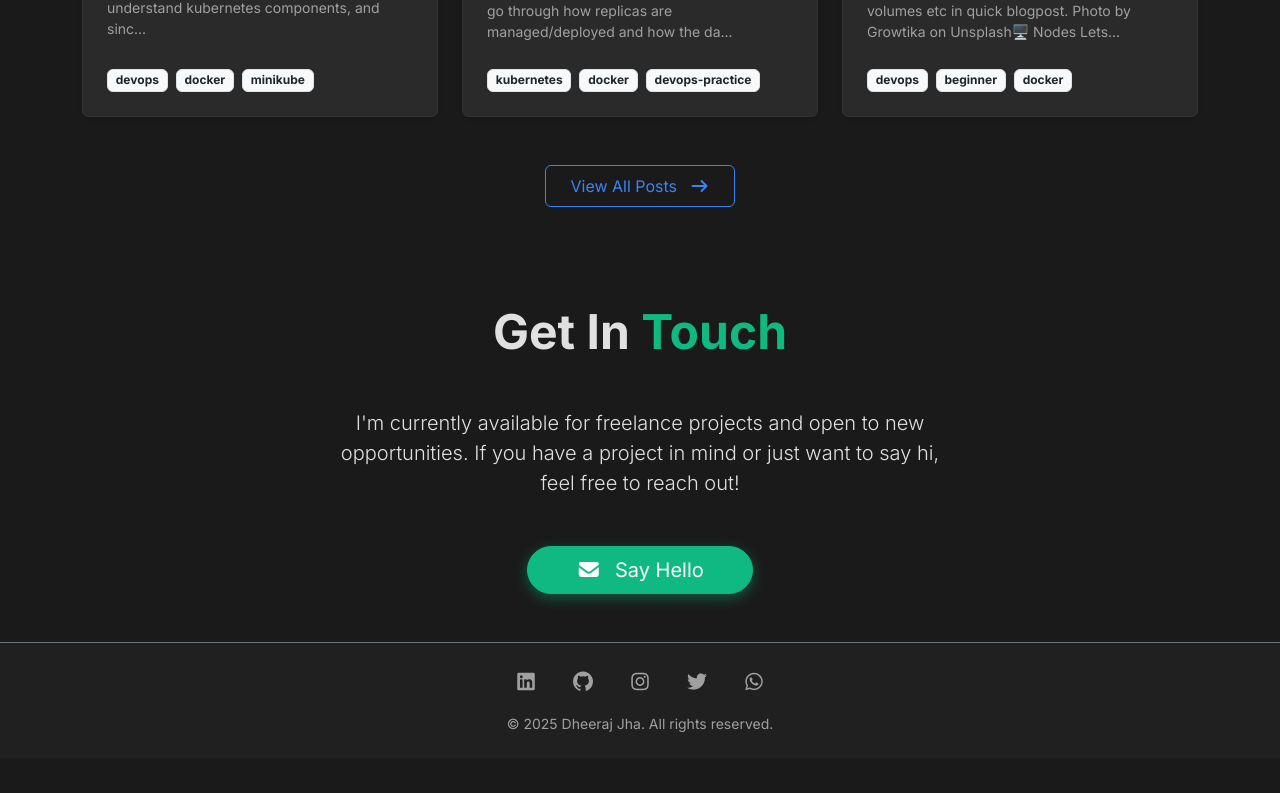
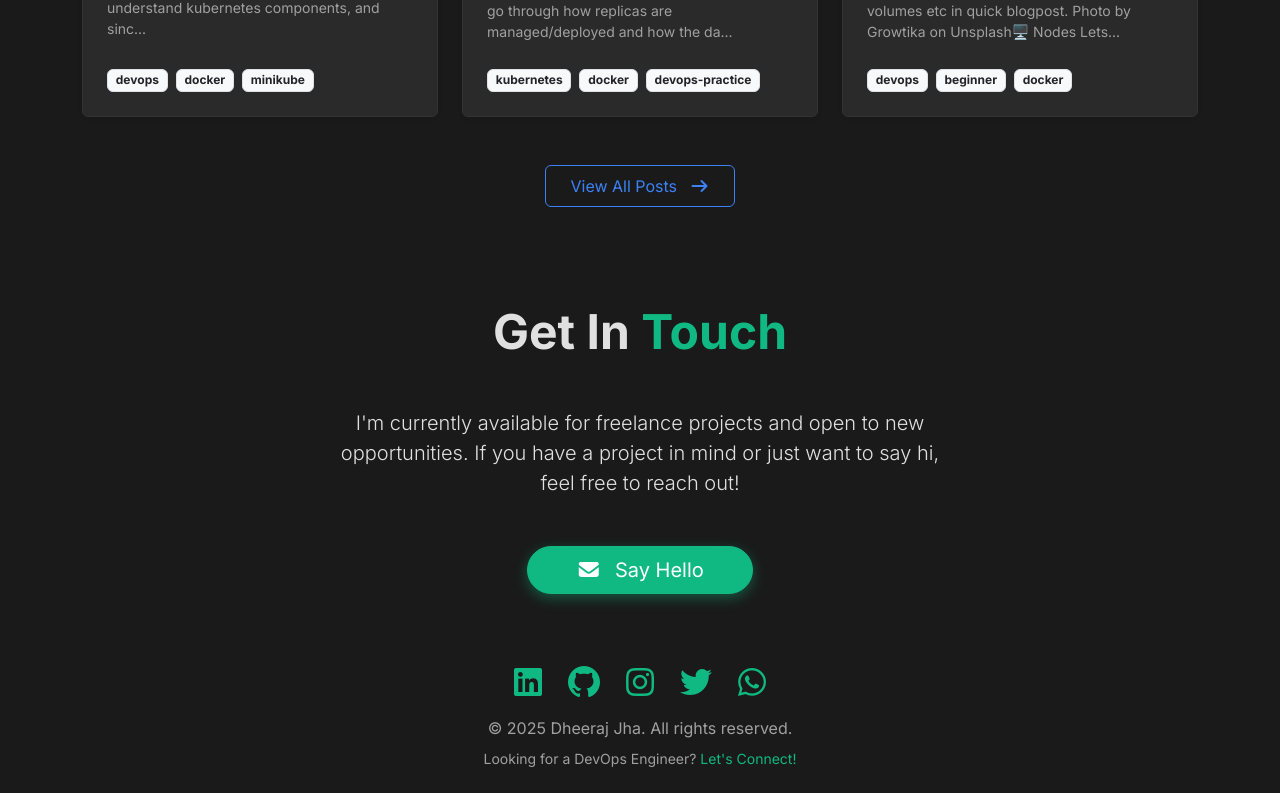
Before and after one commit to itsdheerajdotme/itsdheeraj.me, a Next.js app: page / in a window 1280 px wide. Shown: the part 6129-6922 px from the top of the page. Before the commit the page ends 6887 px from the top, so only its background shows below. Built offline with nearby package versions, Linux system fonts and the light colour scheme.

Commit message:
Updated resume page fixed layout

```diff
--- a/src/app/resume/page.js
+++ b/src/app/resume/page.js
@@ -4,12 +4,12 @@ export const metadata = {
 
 export default function Resume() {
     return (
-        <div style={{ height: '100vh', width: '100vw', overflow: 'hidden' }}>
+        <main className="container-fluid p-0" style={{ height: 'calc(100vh - 63px)', marginTop: '63px', overflow: 'hidden' }}>
             <iframe
                 src="https://flowcv.com/resume/59mocil6sk"
-                title="Dheeraj Jha Resume"
                 style={{ width: '100%', height: '100%', border: 'none' }}
+                title="Resume"
             />
-        </div>
+        </main>
     );
 }
--- a/src/components/Footer.js
+++ b/src/components/Footer.js
@@ -1,19 +1,39 @@
+'use client';
+
 import Link from 'next/link';
+import { usePathname } from 'next/navigation';
 
 export default function Footer({ profile }) {
+    const pathname = usePathname();
+
+    // Hide footer on resume page to ensure full-screen embed
+    if (pathname === '/resume') {
+        return null;
+    }
+
     return (
-        <footer className="py-4 bg-light-alt border-top border-secondary">
+        <footer className="footer py-4">
             <div className="container text-center">
                 <div className="mb-3">
                     {Object.entries(profile.social).map(([platform, link], index) => (
-                        <Link key={index} href={link} className="text-muted mx-3 fs-5 text-decoration-none" target="_blank" rel="noopener noreferrer">
-                            <i className={`fab fa-${platform}`}></i>
-                        </Link>
+                        <a
+                            key={index}
+                            href={link}
+                            className="social-icon mx-2"
+                            title={platform}
+                            target="_blank"
+                            rel="noopener noreferrer"
+                        >
+                            <i className={`fab fa-${platform} fa-2x`}></i>
+                        </a>
                     ))}
                 </div>
-                <p className="mb-0 text-muted small">
-                    &copy; {new Date().getFullYear()} {profile.name}. All rights reserved.
+                <p className="mb-0 text-muted">
+                    © {new Date().getFullYear()} {profile.name}. All rights reserved.
                 </p>
+                <small className="text-muted d-block mt-2">
+                    Looking for a DevOps Engineer? <a href={`mailto:${profile.email}`} className="text-accent">Let&apos;s Connect!</a>
+                </small>
             </div>
         </footer>
     );
```
